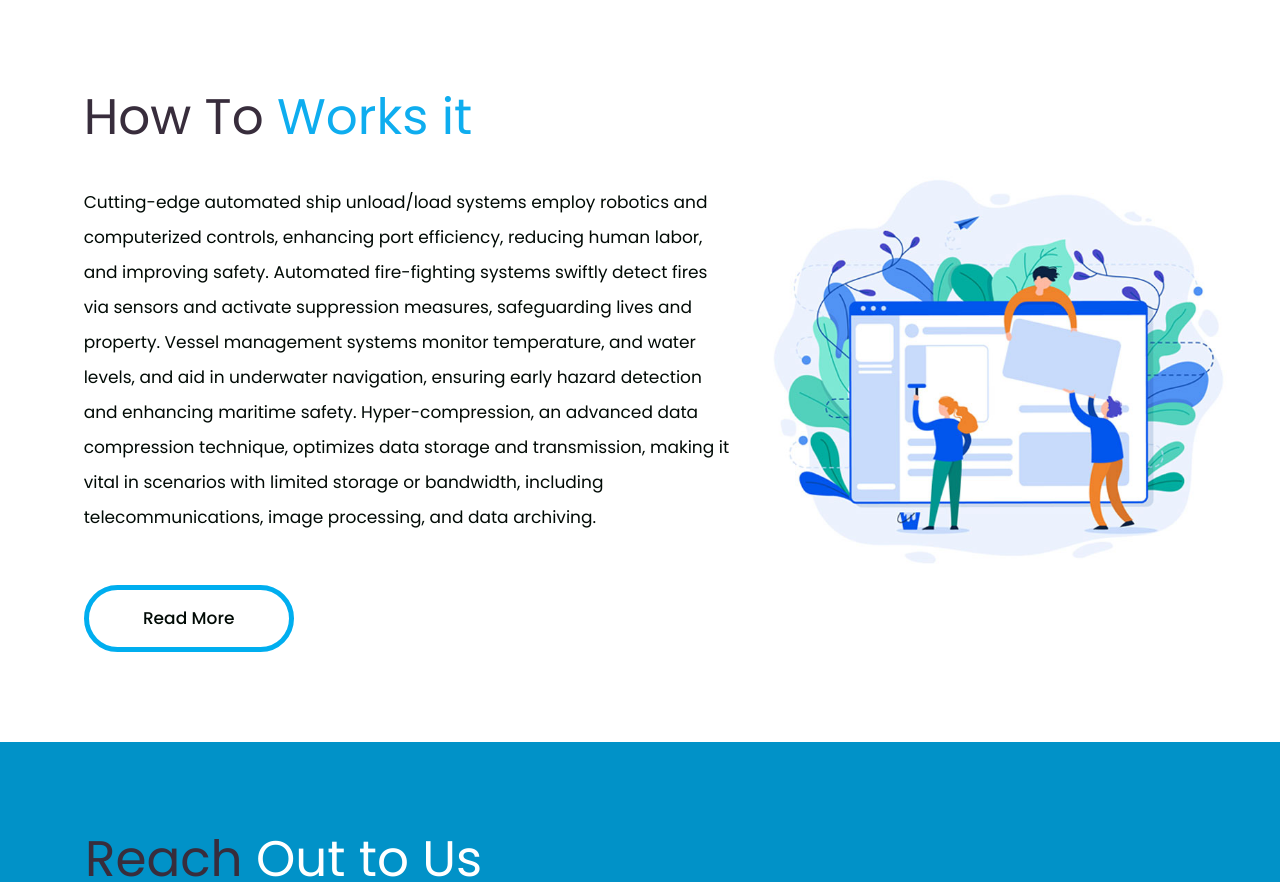
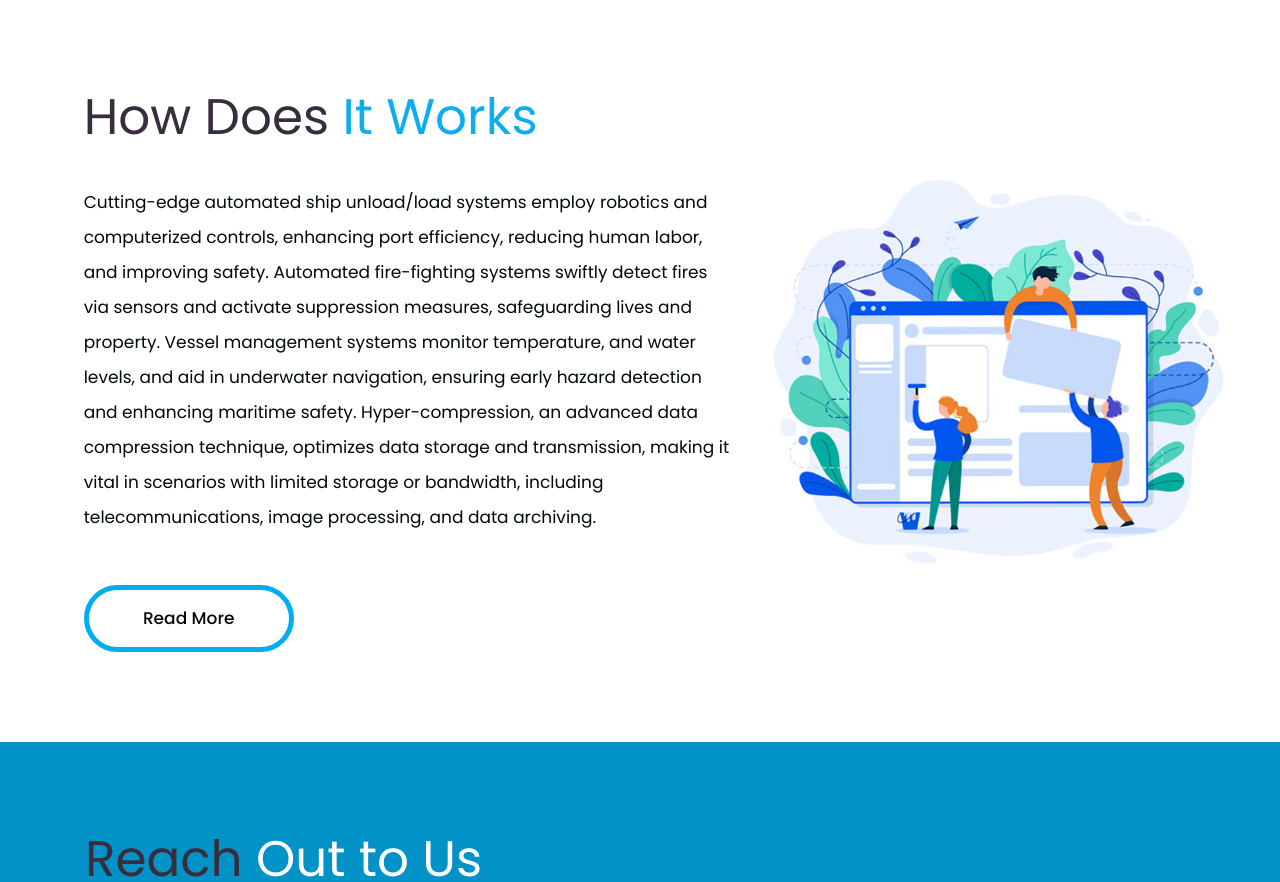
Before and after one commit to vyomdwivedi/WRO-Website, a plain HTML site: page index.html in a window 1280 px wide. Shown: the part 2879-3761 px from the top of the page. Drawn offline with nearby package versions, Linux system fonts and the light colour scheme.

Commit message:
Update index.html

```diff
--- a/index.html
+++ b/index.html
@@ -162,7 +162,7 @@
                <div class="row d_flex">
                   <div class="col-md-7">
                      <div class="titlepage">
-                        <h2>How To <span class="blu">Works it</span></h2>
+                        <h2>How Does <span class="blu">It Works</span></h2>
                         <p>
                            Cutting-edge automated ship unload/load systems employ robotics and computerized controls, enhancing port efficiency, reducing human labor, and improving safety. Automated fire-fighting systems swiftly detect fires via sensors and activate suppression measures, safeguarding lives and property. Vessel management systems monitor temperature, and water levels, and aid in underwater navigation, ensuring early hazard detection and enhancing maritime safety. Hyper-compression, an advanced data compression technique, optimizes data storage and transmission, making it vital in scenarios with limited storage or bandwidth, including telecommunications, image processing, and data archiving.</p>
                         <a class="read_more" href="Working of the Modules.pdf">Read More</a>
```
